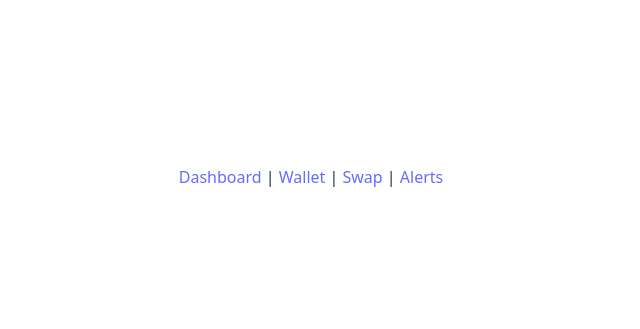
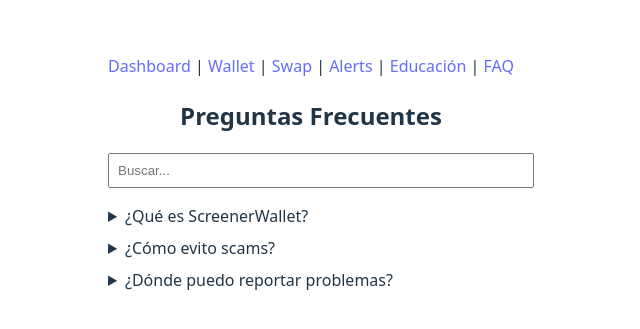
Before and after one commit to joaqLe/ScreenerWallet, a React (Vite) app in the folder client/: page /faq in a window 1280 px wide. Shown: the part 223-552 px from the top of the page, without its empty margins (329-969 px from the left). Built offline with nearby package versions, Linux system fonts and the light colour scheme.

Commit message:
Add education and FAQ sections

```diff
--- a/client/src/App.tsx
+++ b/client/src/App.tsx
@@ -3,6 +3,8 @@
 import Swap from './pages/Swap';
 import Wallet from './pages/Wallet';
 import Alerts from './pages/Alerts';
+import Education from './pages/Education';
+import FAQ from './pages/FAQ';
 import './App.css';
 
 function App() {
@@ -12,13 +14,17 @@
         <Link to="/">Dashboard</Link> |{' '}
         <Link to="/wallet">Wallet</Link> |{' '}
         <Link to="/swap">Swap</Link> |{' '}
-        <Link to="/alerts">Alerts</Link>
+        <Link to="/alerts">Alerts</Link> |{' '}
+        <Link to="/education">Educación</Link> |{' '}
+        <Link to="/faq">FAQ</Link>
       </nav>
       <Routes>
         <Route path="/" element={<Dashboard />} />
         <Route path="/wallet" element={<Wallet />} />
         <Route path="/swap" element={<Swap />} />
         <Route path="/alerts" element={<Alerts />} />
+        <Route path="/education" element={<Education />} />
+        <Route path="/faq" element={<FAQ />} />
       </Routes>
     </Router>
   );
--- /dev/null
+++ b/client/src/pages/Education.tsx
@@ -0,0 +1,36 @@
+import React from 'react';
+
+const tutorials = [
+  {
+    title: 'Cómo evitar scams',
+    embed: 'https://www.youtube.com/embed/dQw4w9WgXcQ'
+  },
+  {
+    title: 'Uso avanzado de ScreenerWallet',
+    embed: 'https://www.youtube.com/embed/dQw4w9WgXcQ'
+  }
+];
+
+export default function Education() {
+  return (
+    <div>
+      <h2>Sección Educativa</h2>
+      <p>Mini-tutoriales cortos para mejorar tu seguridad y aprovechar funciones avanzadas.</p>
+      {tutorials.map((tut, idx) => (
+        <div key={idx} style={{ marginBottom: '1rem' }}>
+          <h3>{tut.title}</h3>
+          <div style={{ position: 'relative', paddingBottom: '56.25%', height: 0 }}>
+            <iframe
+              src={tut.embed}
+              title={tut.title}
+              style={{ position: 'absolute', top: 0, left: 0, width: '100%', height: '100%' }}
+              frameBorder="0"
+              allow="accelerometer; autoplay; clipboard-write; encrypted-media; gyroscope; picture-in-picture"
+              allowFullScreen
+            />
+          </div>
+        </div>
+      ))}
+    </div>
+  );
+}
--- /dev/null
+++ b/client/src/pages/FAQ.tsx
@@ -0,0 +1,45 @@
+import React, { useState } from 'react';
+
+const faqData = [
+  {
+    q: '¿Qué es ScreenerWallet?',
+    a: 'Una aplicación experimental para visualizar precios y gestionar tu wallet.'
+  },
+  {
+    q: '¿Cómo evito scams?',
+    a: 'No compartas tus claves privadas y verifica siempre las URLs oficiales.'
+  },
+  {
+    q: '¿Dónde puedo reportar problemas?',
+    a: 'Envía un correo al equipo o abre un issue en el repositorio.'
+  }
+];
+
+export default function FAQ() {
+  const [search, setSearch] = useState('');
+  const filtered = faqData.filter(item =>
+    item.q.toLowerCase().includes(search.toLowerCase()) ||
+    item.a.toLowerCase().includes(search.toLowerCase())
+  );
+
+  return (
+    <div>
+      <h2>Preguntas Frecuentes</h2>
+      <input
+        type="text"
+        placeholder="Buscar..."
+        value={search}
+        onChange={e => setSearch(e.target.value)}
+        style={{ width: '100%', padding: '0.5rem', marginBottom: '1rem' }}
+      />
+      <div>
+        {filtered.map((item, idx) => (
+          <details key={idx} style={{ marginBottom: '0.5rem', textAlign: 'left' }}>
+            <summary>{item.q}</summary>
+            <p>{item.a}</p>
+          </details>
+        ))}
+      </div>
+    </div>
+  );
+}
```
Also changed, not shown: 1 other file (tests, documents, lock files or other folders).
